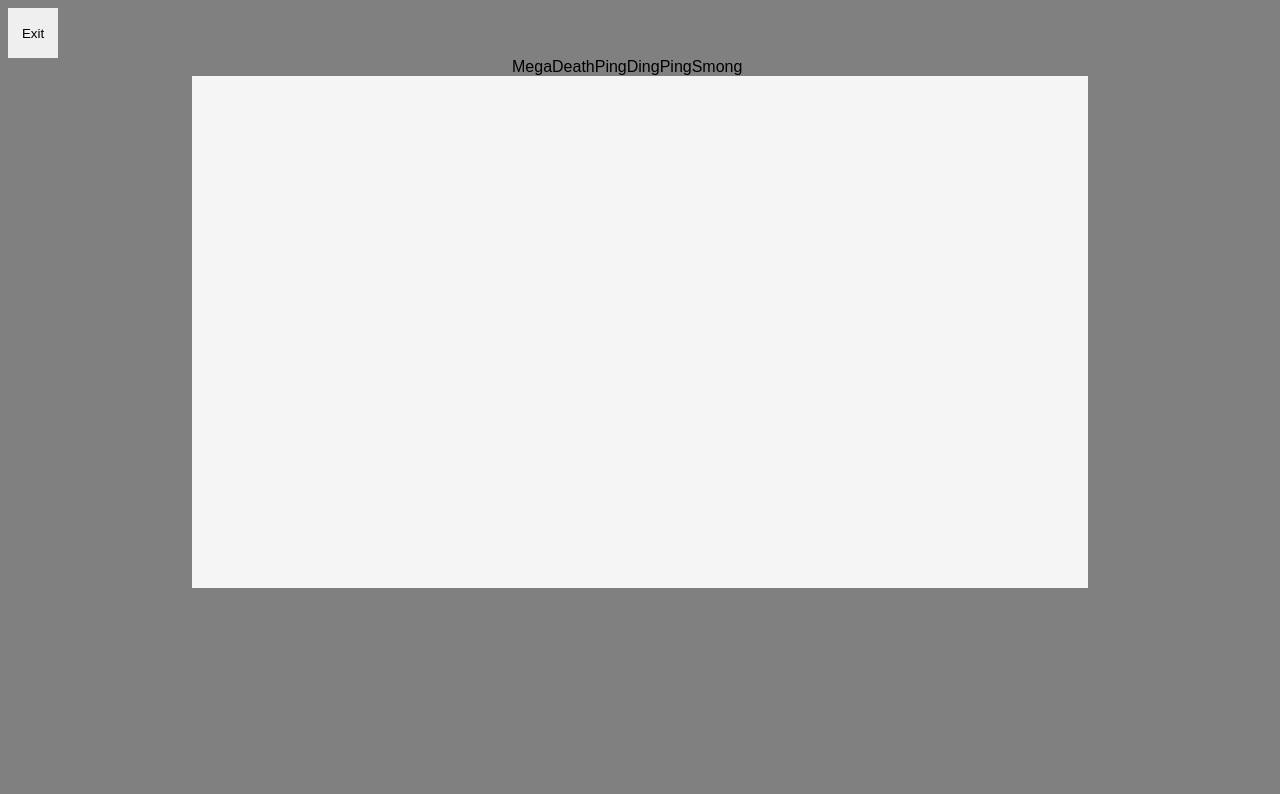
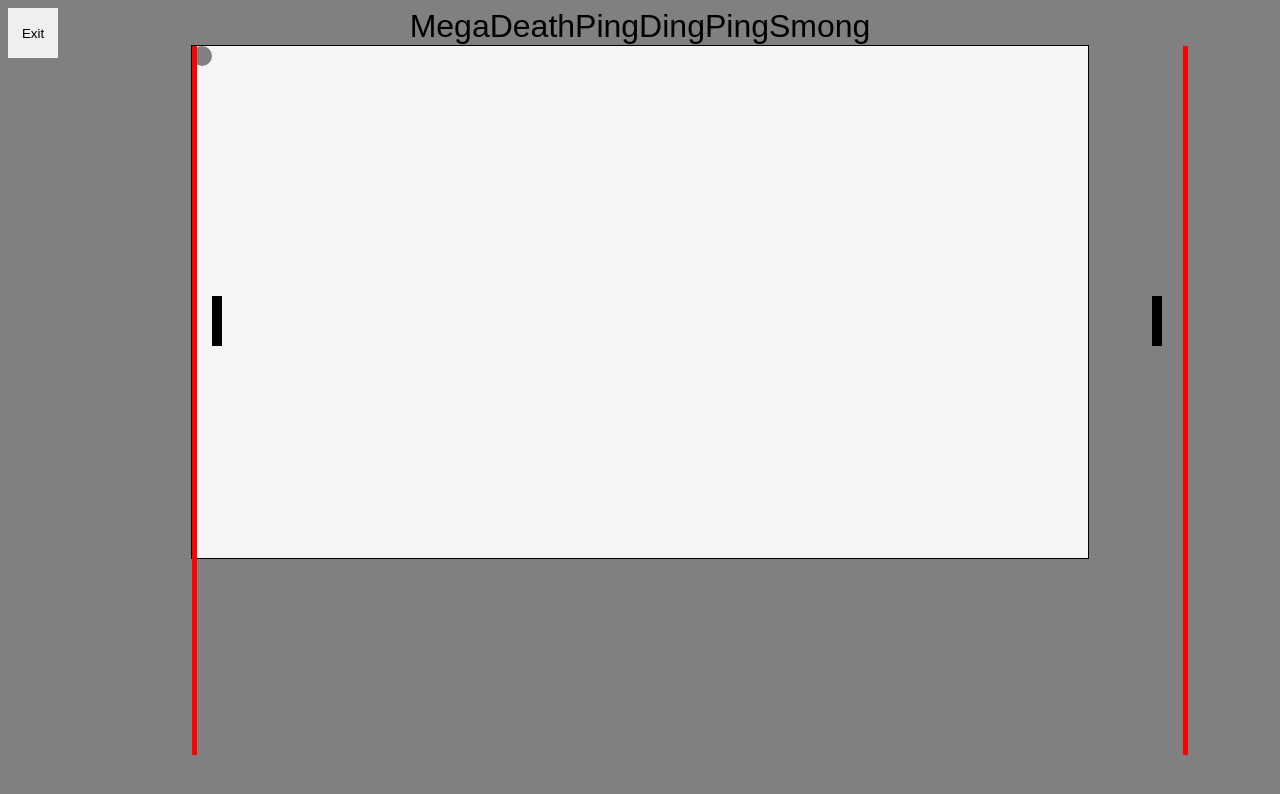
Before and after one commit to emilasbringer/Gaming-Saminging, a plain HTML site: page pingpong.html in a window 1280 px wide. Drawn offline with Linux system fonts and the light colour scheme.

Commit message:
Update pingpong.html

```diff
--- a/pingpong.html
+++ b/pingpong.html
@@ -12,6 +12,11 @@
     <div class="titlebox">MegaDeathPingDingPingSmong</div>
 
     <div class="gamebox">
+            <div class="paddle" id="p1"></div>
+            <div class="paddle" id="p2"></div>
+            <div class="pingpongball" id="ping"></div>
+            <div class="deathzone" id="d1"></div>
+            <div class="deathzone" id="d2"></div>
 
     </div>
 
@@ -25,6 +30,7 @@
     }
 
     .exitbutton{
+        position: absolute;
         border: none;
         outline: none;
         height: 50px;
@@ -33,10 +39,13 @@
     }
 
     .titlebox {
+        position: relative;
+        font-size: 2rem;
         font-family: 'Exo 2', sans-serif;
         display: block;
         margin: auto;
-        width: 20vw;
+        width: 40vw;
+        text-align: center;
     }
 
     .gamebox {
@@ -45,8 +54,80 @@
         height: 40vw;
         background-color: whitesmoke;
         margin: auto;
+        border: 1px solid;
+    }
+
+    .paddle {
+        display: block;
+        position: absolute;
+        height: 50px;
+        width: 10px;
+        background: black;
+    }
+
+    .pingpongball {
+        display: block;
+        position: absolute;
+        height: 20px;
+        width: 20px;
+        border-radius: 50px;
+        background: grey;
+    }
+
+    .deathzone {
+        display: block;
+        position: absolute;
+        width: 5px;
+        height: 88.6%;
+        background: red;
+    }
+
+    #p1 {
+        margin-left: 20px;
+        margin-top: 250px;
+    }
+
+    #p2{
+        margin-left: 960px;
+        margin-top: 250px;
+    }
+
+    #d2 {
+        margin-left: 990.5px;
     }
 
 </style>
 </body>
+<script>
+    var direction = 0;
+    var speed = 5;
+    var p1pos = 50;
+    var p2pos = 50;
+    var ms = 10;
+
+
+    //arrowup
+    document.addEventListener('keydown', function(event) {
+    if(event.keyCode == 38) {
+        p1pos = p1pos - ms;
+        document.getElementById("p2").style.top = p1pos + "px";
+    }
+
+    //arrowdown
+    if(event.keyCode == 40) {
+        p1pos = p1pos + ms;
+        document.getElementById("p2").style.top = p1pos + "px";
+    }
+    if(event.keyCode == 87) {
+        p1pos = p1pos - ms;
+        document.getElementById("p1").style.top = p1pos + "px";
+    }
+
+    //arrowdown
+    if(event.keyCode == 83) {
+        p1pos = p1pos + ms;
+        document.getElementById("p1").style.top = p1pos + "px";
+    }
+    });
+</script>
 </html>
```
